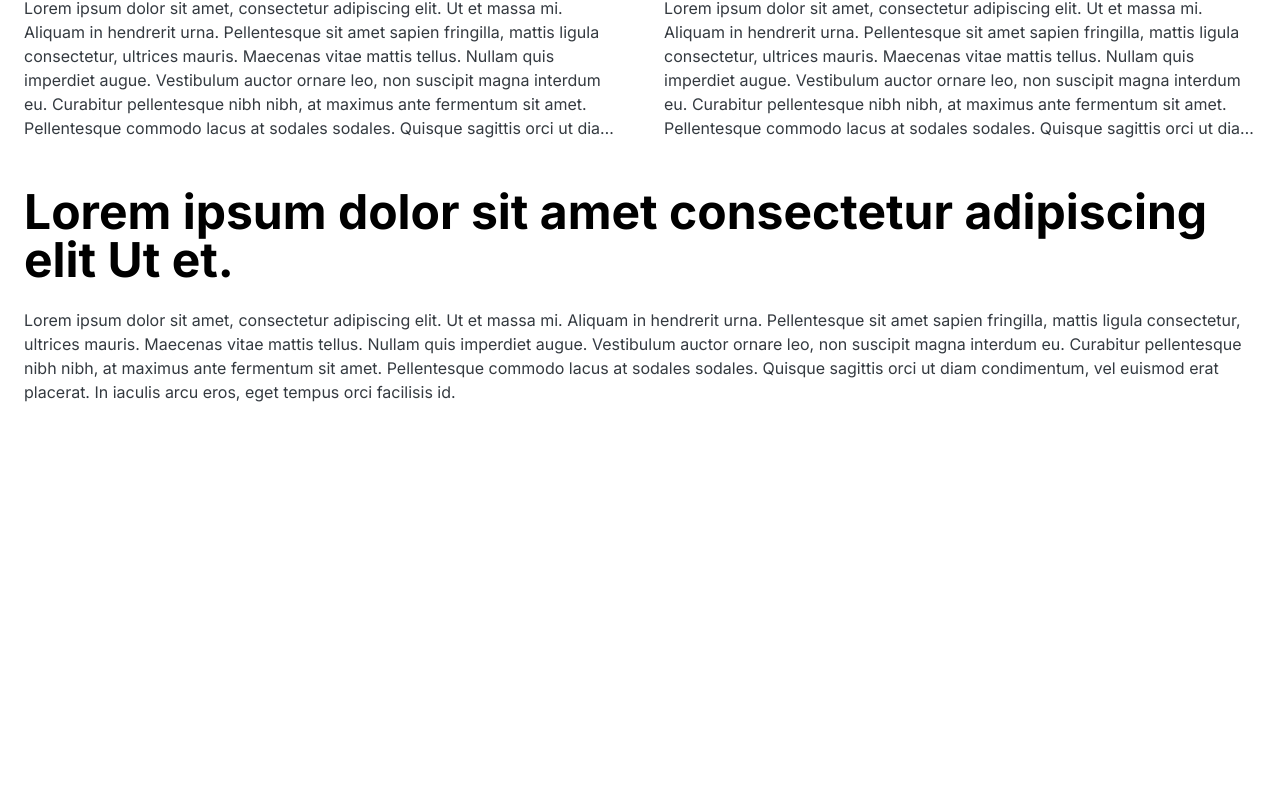
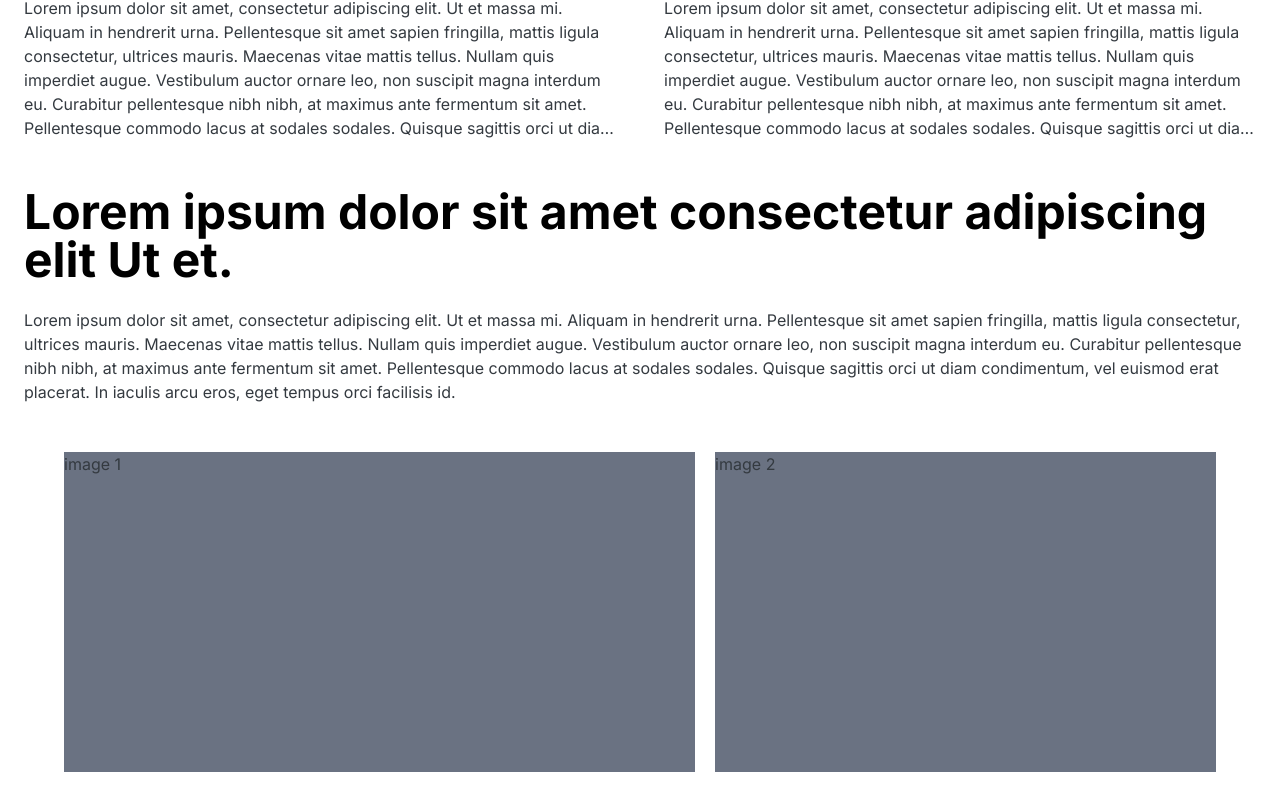
Before and after one commit to AngieHuertas/challenge-riu, an Angular app: page / in a window 1280 px wide. Shown: the part 1760-2564 px from the top of the page. Before the commit the page ends 2196 px from the top, so only its background shows below. Built offline with nearby package versions, Linux system fonts and the light colour scheme.

Commit message:
carousel

```diff
--- a/package.json
+++ b/package.json
@@ -20,6 +20,7 @@
     "@tailwindcss/postcss": "^4.2.1",
     "postcss": "^8.5.6",
     "rxjs": "~7.8.0",
+    "swiper": "^12.1.2",
     "tailwindcss": "^4.2.1",
     "tslib": "^2.3.0",
     "zone.js": "~0.15.0"
--- a/src/app/pages/home/home.component.html
+++ b/src/app/pages/home/home.component.html
@@ -4,8 +4,9 @@
   <app-featured-article></app-featured-article>
   <!-- Content -->
 
-  <div class="bg-white px-6 py-8 grid gap-12 2xl:justify-around">
-    <div class="w-full 2xl:w-7xl">
+  <div class="bg-white px-6 py-8 2xl:py-24 justify-around flex">
+    <div class="grid gap-12 justify-around 2xl:w-7xl">
+      <div class="w-full">
         <h2 class="text-black font-bold text-3xl">Lorem ipsum dolor sit</h2>
         <div>
           <label for="">Lorem ipsum dolor sit amet</label>
@@ -24,6 +25,45 @@
         <h2 class="font-bold text-3xl md:text-5xl text-black">Lorem ipsum dolor sit amet consectetur adipiscing elit Ut et.</h2>
         <p>Lorem ipsum dolor sit amet, consectetur adipiscing elit. Ut et massa mi. Aliquam in hendrerit urna. Pellentesque sit amet sapien fringilla, mattis ligula consectetur, ultrices mauris. Maecenas vitae mattis tellus. Nullam quis imperdiet augue. Vestibulum auctor ornare leo, non suscipit magna interdum eu. Curabitur pellentesque nibh nibh, at maximus ante fermentum sit amet. Pellentesque commodo lacus at sodales sodales. Quisque sagittis orci ut diam condimentum, vel euismod erat placerat. In iaculis arcu eros, eget tempus orci facilisis id.</p>
       </div>
+
+
+      <div class="o-carousel w-[85vw] md:w-[90vw] 2xl:w-7xl m-auto">
+        <swiper-container
+          slides-per-view="1.5"
+          navigation="false"
+          pagination="false"
+          space-between="20"
+          [breakpoints]="{
+            '768': { slidesPerView: 1.8 },
+            '1524': { slidesPerView: 4 }
+          }"
+          class="o-carousel__container">
+
+          <swiper-slide class="o-carousel__slide">
+            <div class="h-80 bg-gray-500">
+              <span>image 1</span>
+            </div>
+          </swiper-slide>
+          <swiper-slide class="o-carousel__slide">
+            <div class="h-80 bg-gray-500">
+              <span>image 2</span>
+            </div>
+          </swiper-slide>
+          <swiper-slide class="o-carousel__slide">
+            <div class=" h-80 bg-gray-500">
+              <span>image 3</span>
+            </div>
+          </swiper-slide>
+          <swiper-slide class="o-carousel__slide">
+            <div class="h-80 bg-gray-500">
+              <span>image 4</span>
+            </div>
+          </swiper-slide>
+        </swiper-container>
+      </div>
+    </div>
+
+
   </div>
 
 </main>
--- a/src/app/pages/home/home.component.ts
+++ b/src/app/pages/home/home.component.ts
@@ -1,13 +1,17 @@
-import { Component, signal } from '@angular/core';
+import { Component, CUSTOM_ELEMENTS_SCHEMA, signal } from '@angular/core';
 import { FeaturedArticleComponent } from '../../components/featured-article/featured-article.component';
 import { ArticleComponent } from '../../components/article/article.component';
+import { register } from 'swiper/element/bundle';
+
+register();
 
 @Component({
   selector: 'app-home',
   imports: [
     FeaturedArticleComponent,
-    ArticleComponent
+    ArticleComponent,
   ],
+  schemas: [CUSTOM_ELEMENTS_SCHEMA],
   templateUrl: './home.component.html',
   styles: ``
 })
```
Also changed, not shown: 1 other file (tests, documents, lock files or other folders). Lines whose indentation alone changed are shown as unchanged.
